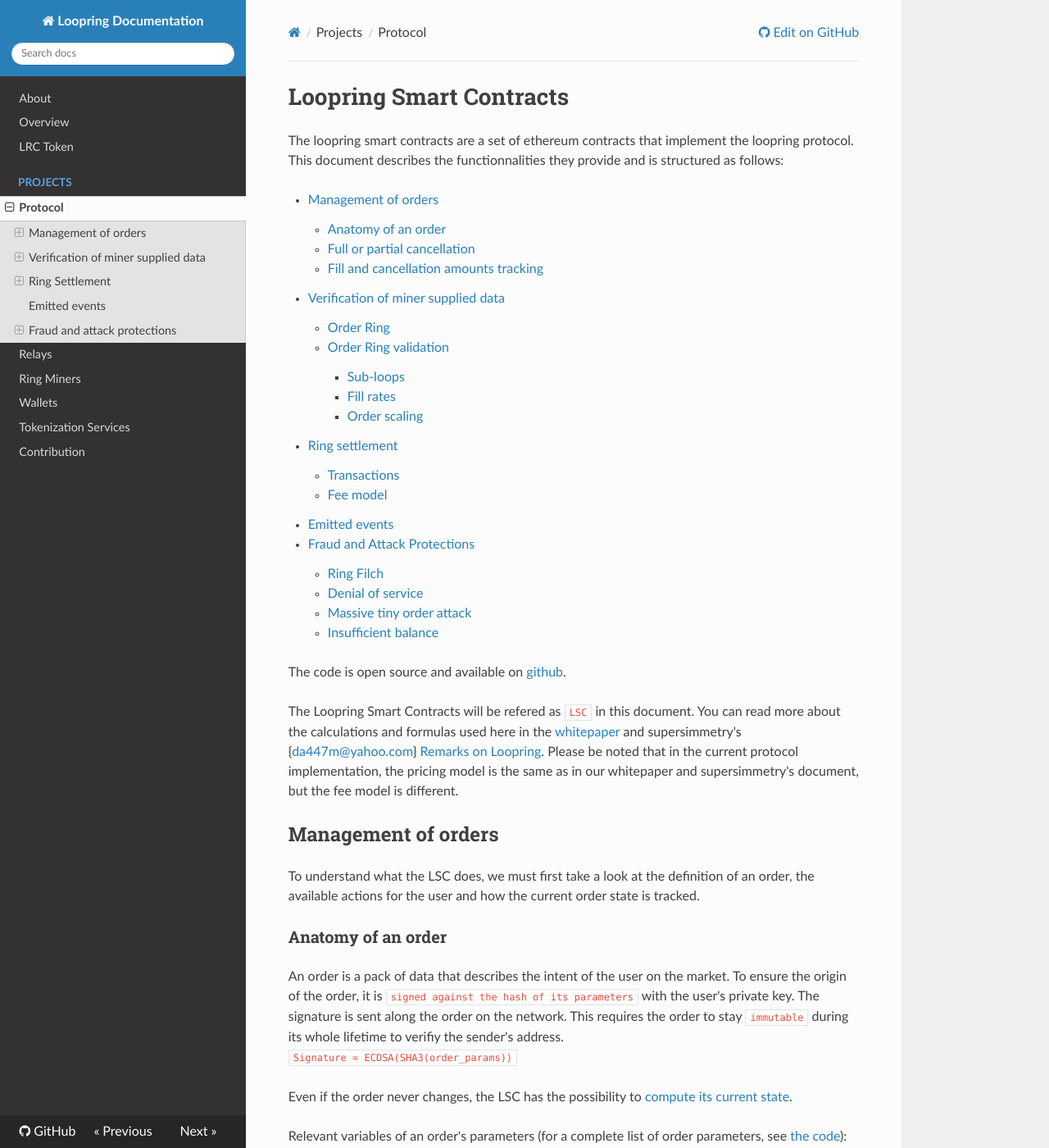
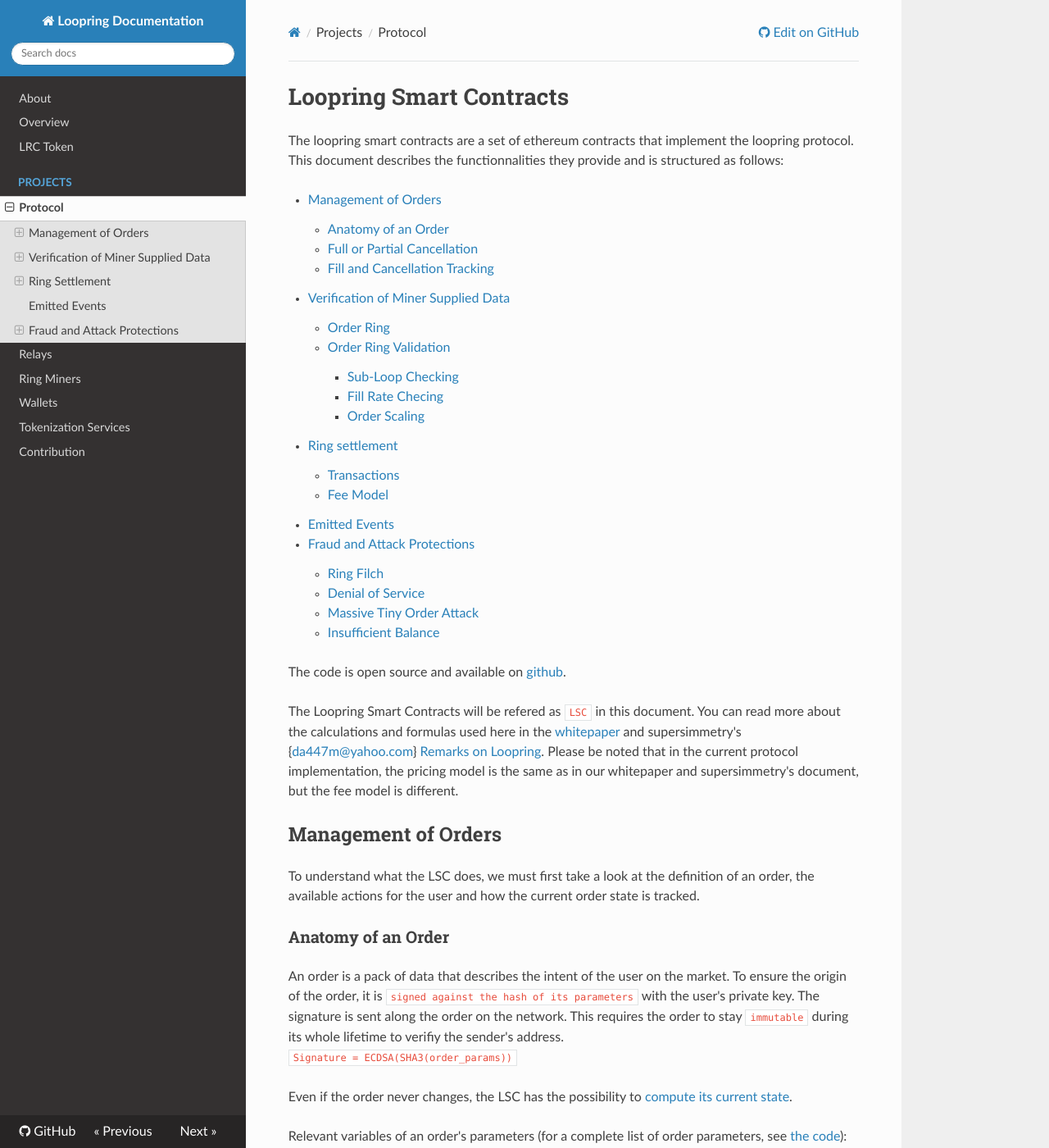
Before and after one commit to mfinestone/documents, an MkDocs documentation site: the page built from docs/projects/protocol.md, in a window 1280 px wide and 1400 px high. Shown: the whole window at 82% size. Built offline with MkDocs 1.6.1, drawn with Linux system fonts in a browser that asks for light colours; nearby versions of some CDN libraries; old or Windows-style settings are respelled for this version of MkDocs; some of the changed text lies outside the part shown.

Commit message:
fix capitalization of headings

```diff
--- a/docs/projects/protocol.md
+++ b/docs/projects/protocol.md
@@ -2,34 +2,34 @@
 
 The loopring smart contracts are a set of ethereum contracts that implement the loopring protocol. This document describes the functionnalities they provide and is structured as follows:
 
-- [Management of orders](protocol.md#management-of-orders)
-	- [Anatomy of an order](protocol.md#anatomy-of-an-order)
-	- [Full or partial cancellation](protocol.md#full-or-partial-cancellation)
-	- [Fill and cancellation amounts tracking](fill-and-cancellation-amount-tracking)
-- [Verification of miner supplied data](protocol.md#verification-of-miner-supplied-data)
+- [Management of Orders](protocol.md#management-of-orders)
+	- [Anatomy of an Order](protocol.md#anatomy-of-an-order)
+	- [Full or Partial Cancellation](protocol.md#full-or-partial-cancellation)
+	- [Fill and Cancellation Tracking](protocol.md#fill-and-cancellation-tracking)
+- [Verification of Miner Supplied Data](protocol.md#verification-of-miner-supplied-data)
 	- [Order Ring](protocol.md#order-ring)
-	- [Order Ring validation](protocol.md#order-ring-validation)
-		- [Sub-loops](protocol.md#sub-loop-check)
-		- [Fill rates](protocol.md#fill-rates-check)
-		- [Order scaling](protocol.md#order-scaling)
+	- [Order Ring Validation](protocol.md#order-ring-validation)
+		- [Sub-Loop Checking](protocol.md#sub-loop-checking)
+		- [Fill Rate Checing](protocol.md#fill-rate-checking)
+		- [Order Scaling](protocol.md#order-scaling)
 - [Ring settlement](protocol.md#ring-settlement)
 	- [Transactions](protocol.md#transactions)
-	- [Fee model](protocol.md#fee-model)
-- [Emitted events](protocol.md#emitted-events)
+	- [Fee Model](protocol.md#fee-model)
+- [Emitted Events](protocol.md#emitted-events)
 - [Fraud and Attack Protections](protocol.md#fraud-and-attack-protections)
 	- [Ring Filch](protocol.md#ring-filch)
-	- [Denial of service](protocol.md#denial-of-service)
-	- [Massive tiny order attack](protocol.md#massive-tiny-order-attack)
-	- [Insufficient balance](protocol.md#insufficient-balance)
+	- [Denial of Service](protocol.md#denial-of-service)
+	- [Massive Tiny Order Attack](protocol.md#massive-tiny-order-attack)
+	- [Insufficient Balance](protocol.md#insufficient-balance)
 
 The code is open source and available on [github](https://github.com/Loopring/protocol).
 
 The Loopring Smart Contracts will be refered as `LSC` in this document. You can read more about the calculations and formulas used here in the [whitepaper](https://github.com/Loopring/whitepaper/raw/master/en_whitepaper.pdf) and supersimmetry's {[da447m@yahoo.com](mailto:da447m@yahoo.com)} [Remarks on Loopring](../pdf/supersimmetry-loopring-remark.pdf). Please be noted that in the current protocol implementation, the pricing model is the same as in our whitepaper and supersimmetry's document, but the fee model is different.
 
-## Management of orders
+## Management of Orders
 To understand what the LSC does, we must first take a look at the definition of an order, the available actions for the user and how the current order state is tracked.
 
-### Anatomy of an order
+### Anatomy of an Order
 An order is a pack of data that describes the intent of the user on the market. To ensure the origin of the order, it is `signed against the hash of its parameters` with the user's private key. The signature is sent along the order on the network. This requires the order to stay `immutable` during its whole lifetime to verifiy the sender's address.<br/>
 `Signature = ECDSA(SHA3(order_params))`
 
@@ -81,7 +81,7 @@
 
 The following section discusses mathematical validation of the order rings. We recommand you to check as a complementary supersimmetry's document listed at the beginning of this page.
 
-#### Sub-loop check
+#### Sub-Loop Checking
 This step prevents about [covered interest arbitrage](https://en.wikipedia.org/wiki/Covered_interest_arbitrage). Once a valid ring is found by a miner, he could be tempted to add other orders to it to achieve a zero-risk covered interest arbitrage.
 This is considered as an unfair conduct from the miner in Loopring.
 
@@ -90,14 +90,14 @@
 
 To prevent this, Loopring requires that **a valid loop cannot contain a sub-loop**. There is a very simple way to check this: a `token cannot be twice in a buy or sell position`. In the above diagram we can see that ARK is twice as a token to sell and twice as a token to buy.
 
-### Fill rates check
+### Fill Rate Checking
 The rates calculation for the transactions in the ring are made by the miners for the reasons stated above in this page. Therefore the LSC have to verify that they are correct.
 
 This first verifies that the sell rate the miner supplied for each order is at least equal or less than the orginial sell rate set by the user. Meaning that the user gets a least the exchange rate he asked or better at the moment of the transaction.
 
 Once the exchange rates are confirmed we make sure that all the margins (discounts) are at the same percentage for every orders, to ensure fairness.
 
-### Order scaling
+### Order Scaling
 Comes the part where the orders are scaled according to:
 * The history of filled and cancelled amounts
 * The current balance of the senders accounts
@@ -108,6 +108,7 @@
 
 ## Ring Settlement
 All the lights are green from the previous checks, the transactions can be made.
+
 ### Transactions
 To make the transactions, the LSC uses the `TokenTransferDelegate` smart contract. The introduction of such a delegate makes upgrading the protocol smart contract easier as all orders only need to authorize this delegate instead of different versions of the protocol.
 
@@ -115,7 +116,7 @@
 
 Once all the transaction are made, a `RingMined` event is fired.
 
-### Fee model
+### Fee Model
 This section describes the current fee model of Loopring. As a complementary we advise you to read Daniel's [medium article](https://medium.com/@loopring/remarks-on-looprings-fee-model-7b6713f59fb7) on the subject.
 
 In the current fee model, the miner has two possible choices.
@@ -133,7 +134,7 @@
 
 We end up with the following graph:
 
-![](../img/fee-model.jpg)
+![](../img/fee-model.png)
 
 - f is the LRC fee
 - x is the margin split
@@ -152,7 +153,7 @@
 
 The current fee model is still open for discussion. Feel free to join our community on [slack](https://loopring.now.sh/) to talk about it. Suggestions are welcomed to the [LIPs](https://github.com/Loopring/LIPs) repository on github.
 
-## Emitted events
+## Emitted Events
 In this page you should have come by a set of events that are emitted by the LSC. These events exist to allow the relays/order browsers and other elements that need an update of their orderbooks to get the information as quickly as possible.
 
 A list of the emitted events:
@@ -160,7 +161,7 @@
 * `OrderFilled`
 * `RingMined`
 
-## Fraud and attack protections
+## Fraud and Attack Protections
 ### Ring Filch
 An attacker could monitor all unconﬁrmed Rings and broadcast the same rings with their own digital signature. We call this Ring Filch. In order to prevent Ring Filch Loopring allows miners to use two steps in order to submit their Rings:
 
@@ -169,7 +170,7 @@
 
 This protection is valid for a `blocksToLive` time specified in the LSC. After that duration, if the ring has not been submitted, an other miner can claim it.
 
-### Denial of service
+### Denial of Service
 We allow nodes to selectively handle orders by setting their own criterias and they may choose to hide or reveal them. Therefore we do not see denial of service as a form of unethical behaviour.
 
 ### Massive Tiny Order Attack
```
Also changed, not shown: other parts of docs/projects/protocol.md (+3 -3 lines), docs/img/fee-model.jpg (deleted), docs/img/fee-model.png (added).
